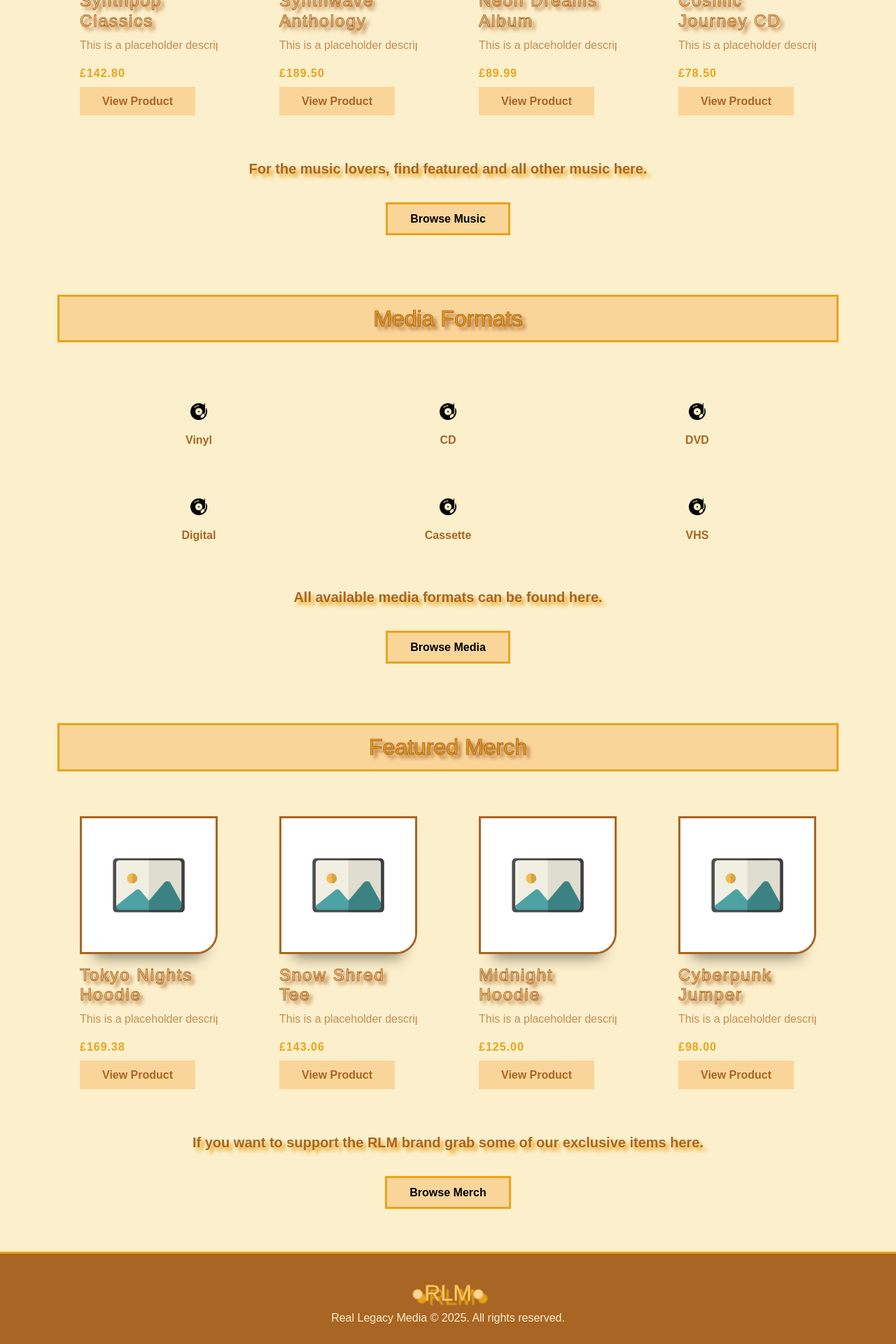
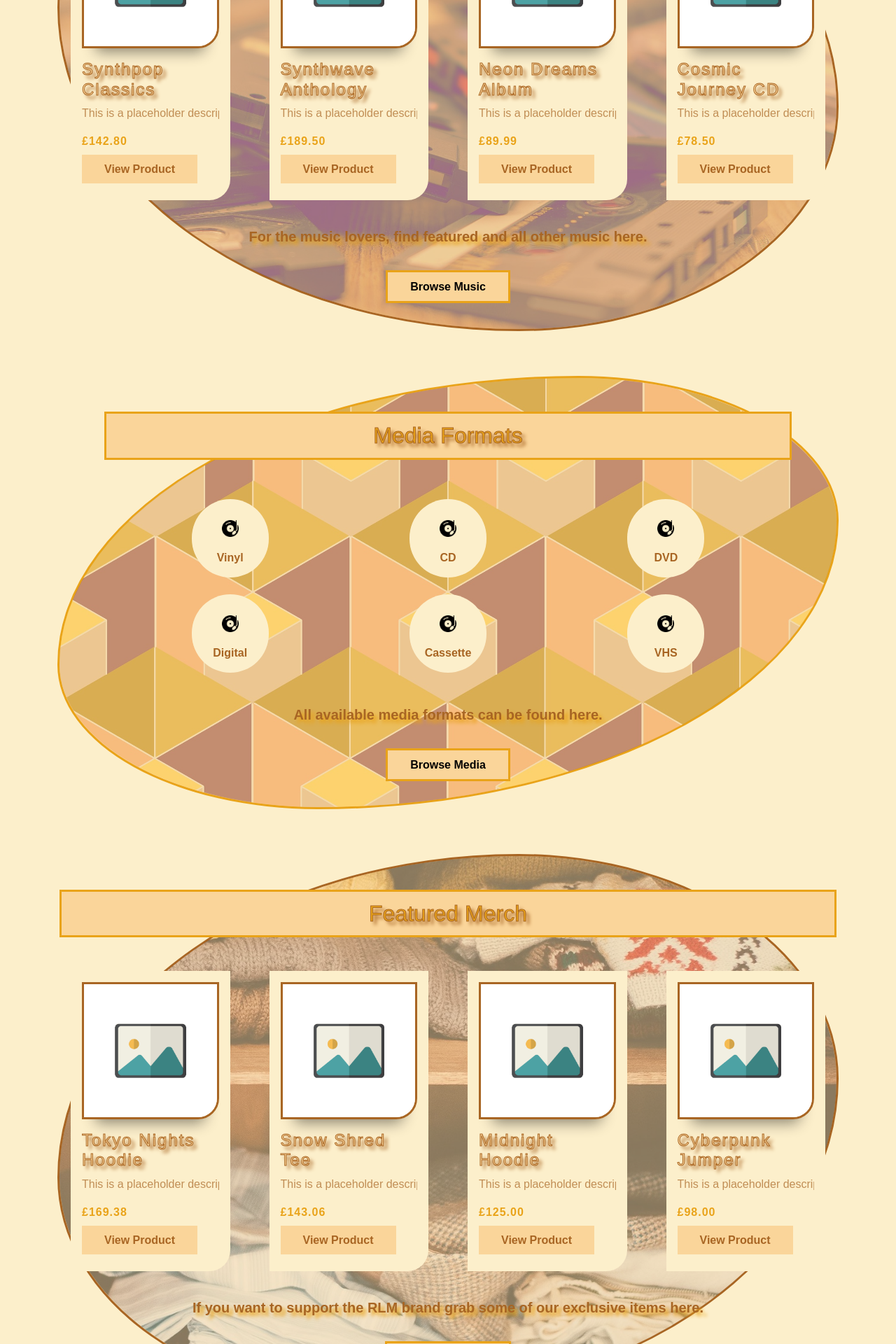
Before and after one commit to TylerRTDev/CI-MSProject4, a Django app: page / in a window 1280 px wide. Shown: the part 1680-3600 px from the top of the page at 70% size. Run offline with Django 5.2, Linux system fonts and the light colour scheme; data comes from the database, SQL or seed files in the repository; data that the repository does not hold is empty; some web fonts are replaced.

Commit message:
Update: Section now have backgrouds - may have to change to different file type for size

```diff
--- a/static/css/style.css
+++ b/static/css/style.css
@@ -255,13 +255,32 @@ h1, h2, h3, h4 {
     -webkit-text-stroke-color: var(--brown);
 }
 
-.hero-subtitle-container {
-    background-color: var(--cream);
+.hero-subtitle-container, .category-section {
+    background-color: var(--peach);
     padding: 4rem;
     border: solid 3px var(--orange);
     border-radius: 100% 50%;
-    margin-bottom: 2rem;
+    margin-top: 4rem;
+    margin-bottom: 4rem;
     transition: 0.5s ease-in-out;
+    position: relative;
+    background-size: cover;
+    background-position: center;
+    background-repeat: no-repeat;
+}
+
+.hero-subtitle-container::before, .category-section::before {
+    content: "";
+    position: absolute;
+    inset: 0;
+    background: url('/static/images/page-bg-img.jpg');
+    border-radius: 100% 50%;
+    opacity: 50%;
+    z-index: 0;
+    pointer-events: none;
+    background-size: cover;
+    background-position: center;
+    background-repeat: no-repeat;
 }
 
 .featured-container h1, .hero-subtitle-container h1 {
@@ -286,7 +305,60 @@ h1, h2, h3, h4 {
     vertical-align: middle;
 }
 
-.featured-container:hover .featured-title-container, .category-container:hover .category-title-container, .media-type-container:hover .media-type-title-container, .hero-subtitle-container:hover {
+.featured-music-section {
+    background-color: var(--peach);
+    position: relative;
+    background-size: cover;
+    border-radius: 170% 245%;
+    background-position: center;
+    background-repeat: no-repeat;
+    border: solid 3px var(--brown);
+}
+
+.featured-clothing-section {
+    background-color: var(--peach);
+    position: relative;
+    background-size: cover;
+    border-radius: 245% 170%;
+    background-position: center;
+    background-repeat: no-repeat;
+    border: solid 3px var(--brown);
+}
+
+.featured-music-section::before {
+    content: "";
+    position: absolute;
+    inset: 0;
+    background: url('/static/images/cassettes-7645882_1920.jpg');
+    border-radius: 170% 245%;
+    opacity: 50%;
+    z-index: 0;
+    pointer-events: none;
+    background-size: cover;
+    background-position: center;
+    background-repeat: no-repeat;
+}
+
+.featured-clothing-section::before {
+    content: "";
+    position: absolute;
+    inset: 0;
+    background: url('/static/images/cabinet-1853504_1920.jpg');
+    border-radius: 245% 170%;
+    opacity: 50%;
+    z-index: 0;
+    pointer-events: none;
+    background-size: cover;
+    background-position: center;
+    background-repeat: no-repeat;
+}
+
+.featured-clothing-section > *, .featured-music-section > *, .category-section > *, .hero-subtitle-container > * {
+    position: relative;
+    z-index: 1;
+}
+
+.featured-container:hover .featured-title-container, .category-container:hover .category-title-container, .media-type-container:hover .media-type-title-container, .hero-subtitle-container {
     transition: 0.5s;
     box-shadow: 10px 10px 1px var(--orange);
 }
@@ -619,7 +691,7 @@ h1, h2, h3, h4 {
     box-shadow: 10px 10px 1px var(--orange);
 }
 
-.catalogue-description h5, .profile-info h5, .account-orders-subtitle h5, .featured-section h5, .featured-container h5, .category-section h5, .empty-basket h5, .success-container h5,.hero-subtitle-section h5, .checkout-confirmation-container p {
+.catalogue-description h5, .profile-info h5, .account-orders-subtitle h5, .featured-clothing-section h5, .featured-music-section h5, .featured-container h5, .category-section h5, .empty-basket h5, .success-container h5,.hero-subtitle-section h5, .checkout-confirmation-container p {
     color: var(--brown);
     font-weight: bold;
     text-shadow: 5px 5px 5px var(--orange);
--- a/templates/core/home.html
+++ b/templates/core/home.html
@@ -28,7 +28,7 @@
         </div>
 </section>
 
-<section class="featured-section py-5">
+<section class="featured-music-section py-5">
     <div class="featured-container">
         <div class="featured-title-container">
             <h2 class="text-center m-1 p-2">Featured Music</h2>
@@ -82,7 +82,7 @@
     </div>
 </section>
 
-<section class="featured-section py-5">
+<section class="featured-clothing-section py-5">
     <div class="featured-container">
         <div class="featured-title-container">
         <h2 class="text-center m-1 p-2">Featured Merch</h2>
```
Also changed, not shown: static/images/cabinet-1853504_1920.jpg (added), static/images/cassettes-7645882_1920.jpg (added), static/images/music-2474681_1920.jpg (added), static/images/music-cassette-697635_1920.jpg (added).
